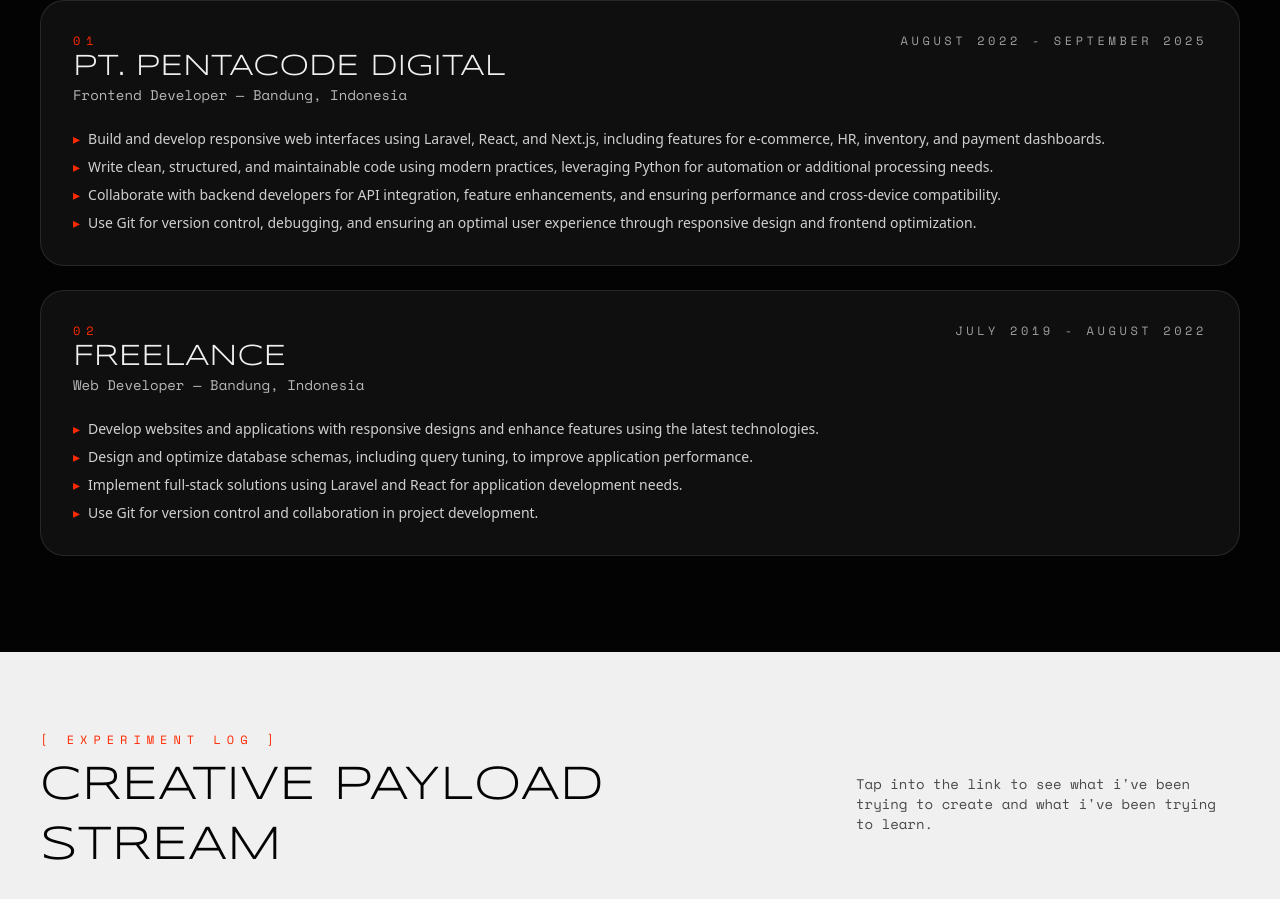
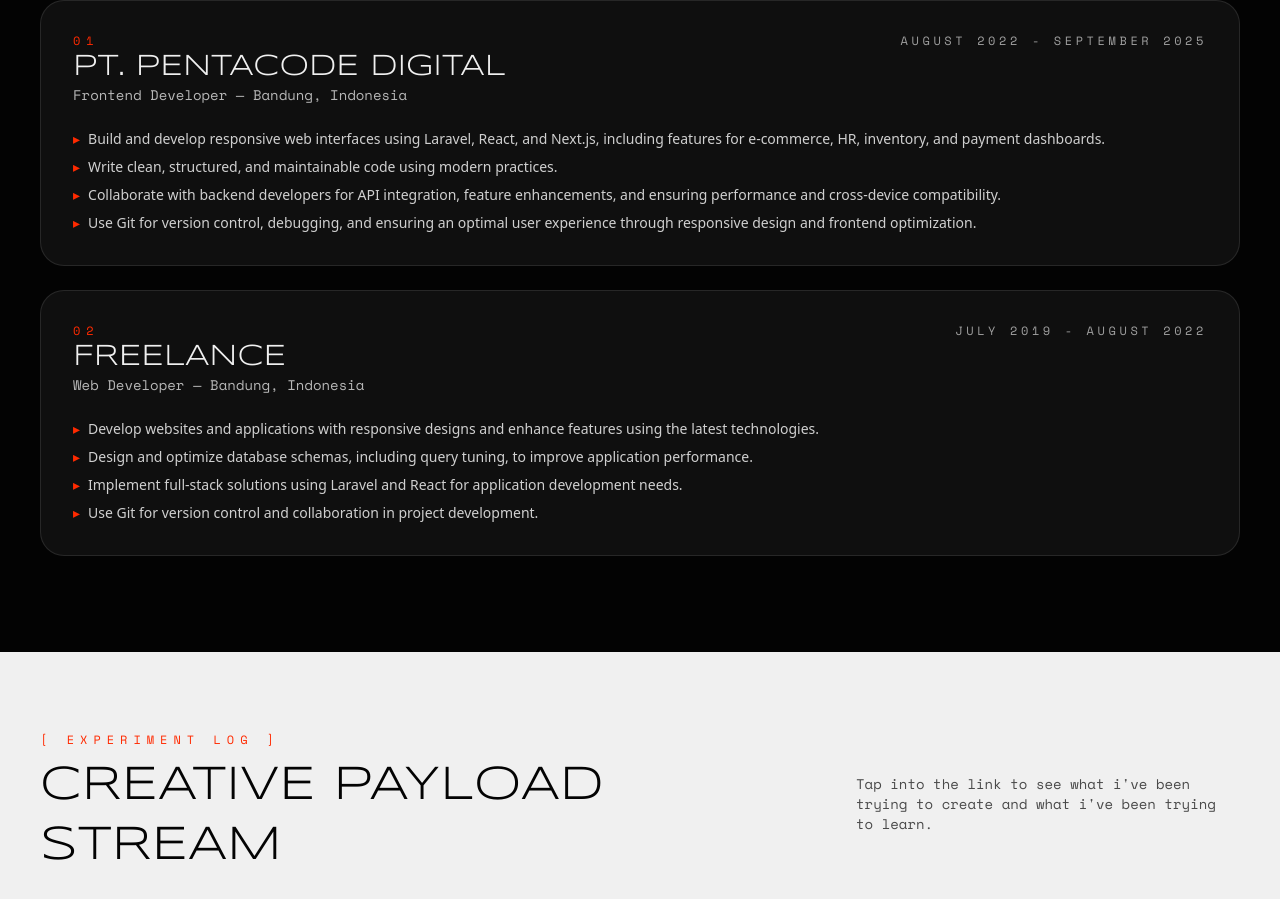
Before and after one commit to radenadri/radenadri.xyz, a Next.js app: page / in a window 1280 px wide. Shown: the part 1828-2727 px from the top of the page. Built offline with nearby package versions, Linux system fonts and the light colour scheme.

Commit message:
fix: updating experiences

```diff
--- a/src/data/experiences.ts
+++ b/src/data/experiences.ts
@@ -6,7 +6,7 @@ export default [{
   duration: 'August 2022 - September 2025',
   jobDescription: [
     'Build and develop responsive web interfaces using Laravel, React, and Next.js, including features for e-commerce, HR, inventory, and payment dashboards.',
-    'Write clean, structured, and maintainable code using modern practices, leveraging Python for automation or additional processing needs.',
+    'Write clean, structured, and maintainable code using modern practices.',
     'Collaborate with backend developers for API integration, feature enhancements, and ensuring performance and cross-device compatibility.',
     'Use Git for version control, debugging, and ensuring an optimal user experience through responsive design and frontend optimization.',
   ],
```
